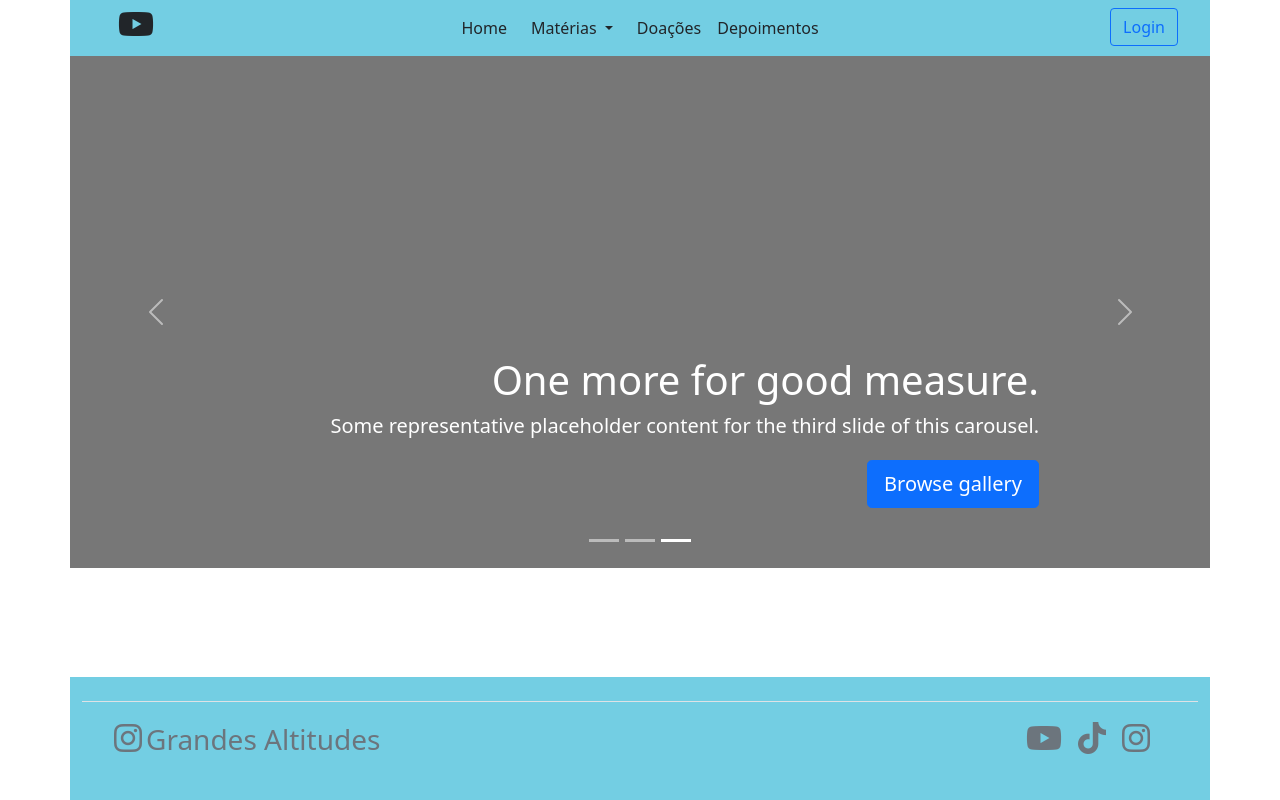
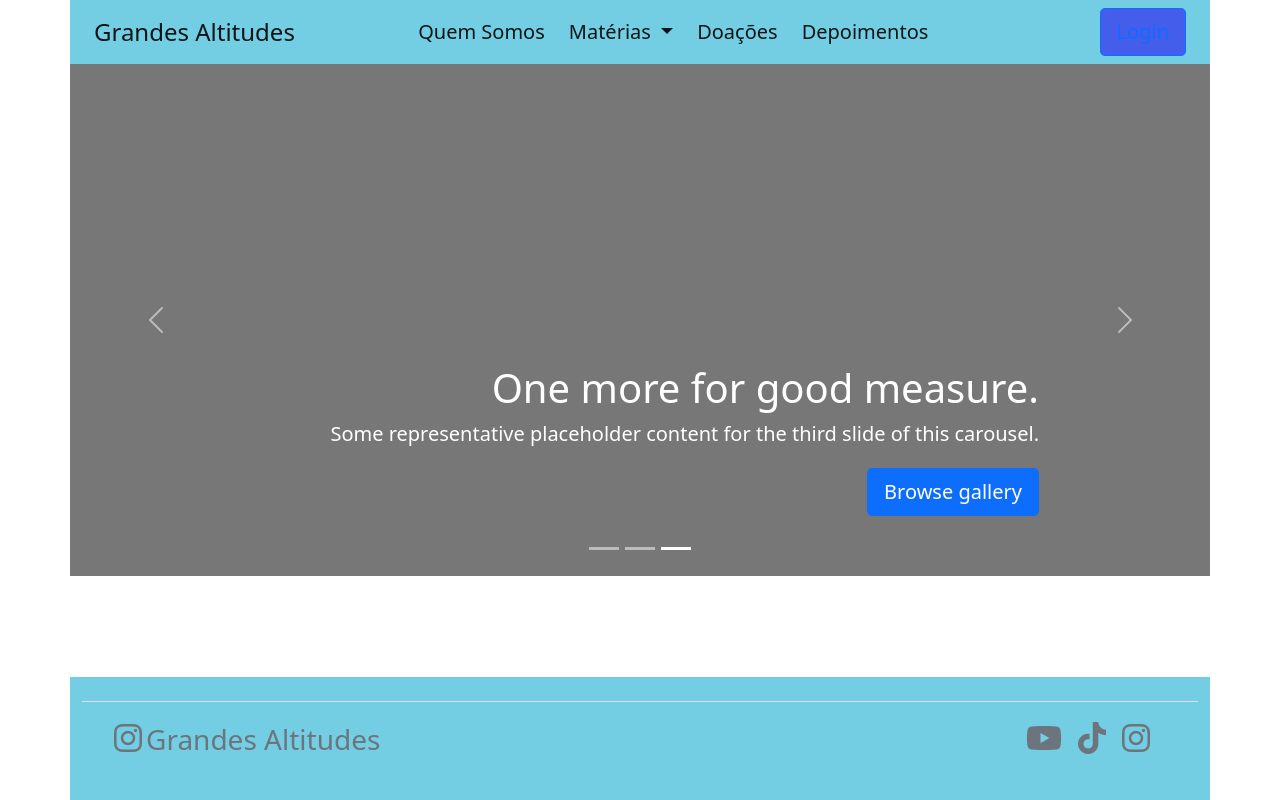
Before and after one commit to burgues0/grandes-altitudes, a Django app: template grandes_altitudes/templates/index.html in a window 1280 px wide. Run offline with Django 3.2, Linux system fonts and the light colour scheme; the template is opened without the code that fills it: most values are stand-ins (such as "Sample title", 1, 10 or a date in 2020); some libraries are stand-ins or nearby versions.

Commit message:
fix: navbar toggle working

```diff
--- a/grandes_altitudes/templates/index.html
+++ b/grandes_altitudes/templates/index.html
@@ -6,35 +6,32 @@
     <meta http-equiv="X-UA-Compatible" content="IE=edge">
     <meta name="viewport" content="width=device-width, initial-scale=1.0">
     <title>Grandes Altitudes</title>
+    <script src="https://code.jquery.com/jquery-3.3.1.slim.min.js" integrity="sha384-q8i/X+965DzO0rT7abK41JStQIAqVgRVzpbzo5smXKp4YfRvH+8abtTE1Pi6jizo" crossorigin="anonymous"></script>
+    <script src="https://cdn.jsdelivr.net/npm/bootstrap@5.1.3/dist/js/bootstrap.bundle.min.js" integrity="sha384-ka7Sk0Gln4gmtz2MlQnikT1wXgYsOg+OMhuP+IlRH9sENBO0LRn5q+8nbTov4+1p" crossorigin="anonymous"></script>
+    <script src="https://kit.fontawesome.com/06b6347210.js" crossorigin="anonymous"></script>
     <link href="{% static '../static/css/sudo_style.css' %}" rel="stylesheet">
     <link href="{% static '../static/css/bstrap-css/carousel.css' %}" rel="stylesheet">
     <link href="{% static '../static/css/bstrap-css/carousel.rtl.css' %}" rel="stylesheet">
     <link href="https://cdn.jsdelivr.net/npm/bootstrap@5.1.3/dist/css/bootstrap.min.css" rel="stylesheet" integrity="sha384-1BmE4kWBq78iYhFldvKuhfTAU6auU8tT94WrHftjDbrCEXSU1oBoqyl2QvZ6jIW3" crossorigin="anonymous">
-    <script src="https://cdn.jsdelivr.net/npm/bootstrap@5.1.3/dist/js/bootstrap.bundle.min.js" integrity="sha384-ka7Sk0Gln4gmtz2MlQnikT1wXgYsOg+OMhuP+IlRH9sENBO0LRn5q+8nbTov4+1p" crossorigin="anonymous"></script>
-    <script src="https://kit.fontawesome.com/06b6347210.js" crossorigin="anonymous"></script>
 </head>
 <!--body start-->
-<body class="d-flex flex-column h-100 p-0">
+<body class="h-100 p-0">
 <!--navbar start-->
 <div class="container main_blue_color" role="navigation">
-  <nav class="navbar navbar-expand-md">
-      <button class="navbar-toggler" type="button" data-toggle="collapse" data-target="#navbarToggler" aria-controls="navbarToggler" aria-expanded="false" aria-label="Toggle navigation">
+  <header>
+    <nav class="navbar navbar-expand-md navbar-light main_blue_color fs-5" role="navigation">
+      <div class="container-fluid">
+        <a class="navbar-brand fs-4" href="#">Grandes Altitudes</a>
+        <button class="navbar-toggler" type="button" data-bs-toggle="collapse" data-bs-target="#navbarSupportedContent" aria-controls="navbarSupportedContent" aria-expanded="false" aria-label="Toggle navigation">
           <span class="navbar-toggler-icon"></span>
         </button>
-      <div class="collapse navbar-collapse" id="navbarToggler">
-          <div class="container">
-              <div class="row">
-                  <div class="col-md-2">
-                      <a href="/" class="d-flex align-items-center col-md-3 mb-2 mb-md-0 ms-4 text-dark text-decoration-none">
-                          <!--colocar a logo da ong-->
-                          <i class="fa-brands fa-youtube fa-2x"></i>
-                      </a>
-                  </div>
-                  <div class="col align-self-center">
-                      <ul class="nav justify-content-center mb-md-0">
-                          <li><a href="/" class="nav-link px-2 link-dark">Home</a></li>
+        <div class="collapse navbar-collapse justify-content-md-center me-5 pe-3" id="navbarSupportedContent">
+          <ul class="navbar-nav mb-lg-0 gap-2">
+            <li class="nav-item">
+              <a class="nav-link active" aria-current="page" href="#">Quem Somos</a>
+            </li>
             <li class="nav-item dropdown">
-                            <a class="nav-link link-dark active dropdown-toggle" href="#" id="navbarDropdown" role="button" data-bs-toggle="dropdown" aria-expanded="false">
+              <a class="nav-link active dropdown-toggle" href="#" id="navbarDropdown" role="button" data-bs-toggle="dropdown" aria-expanded="false">
                 Matérias
               </a>
               <ul class="dropdown-menu" aria-labelledby="navbarDropdown">
@@ -43,19 +40,20 @@
                   {% endfor %}
               </ul>
             </li>
-                          <li><a href="#" class="nav-link px-2 link-dark">Doações</a></li>
-                          <li><a href="#" class="nav-link px-2 link-dark">Depoimentos</a></li>
+            <li class="nav-item">
+              <a class="nav-link active" href="#">Doações</a>
+            </li>
+            <li class="nav-item">
+              <a class="nav-link active" href="#">Depoimentos</a>
+            </li>
           </ul>
         </div>
-                  <div class="col-md-2">
-                      <div class="text-end">
-                          <a href="signup"><button type="button" class="btn btn-outline-primary me-2">Login</button></a>
-                        </div>
-                  </div>
-              </div>
-          </div>
+        <form class="d-flex">
+          <button class="btn btn-outline-primary btn-lg" type="submit" style="background-color: #445EEB;">Login</button>
+        </form>
       </div>
     </nav>
+  </header>
 </div>
 <!--navbar end-->
 <!--page content start-->
```
Lines whose indentation alone changed are shown as unchanged.
